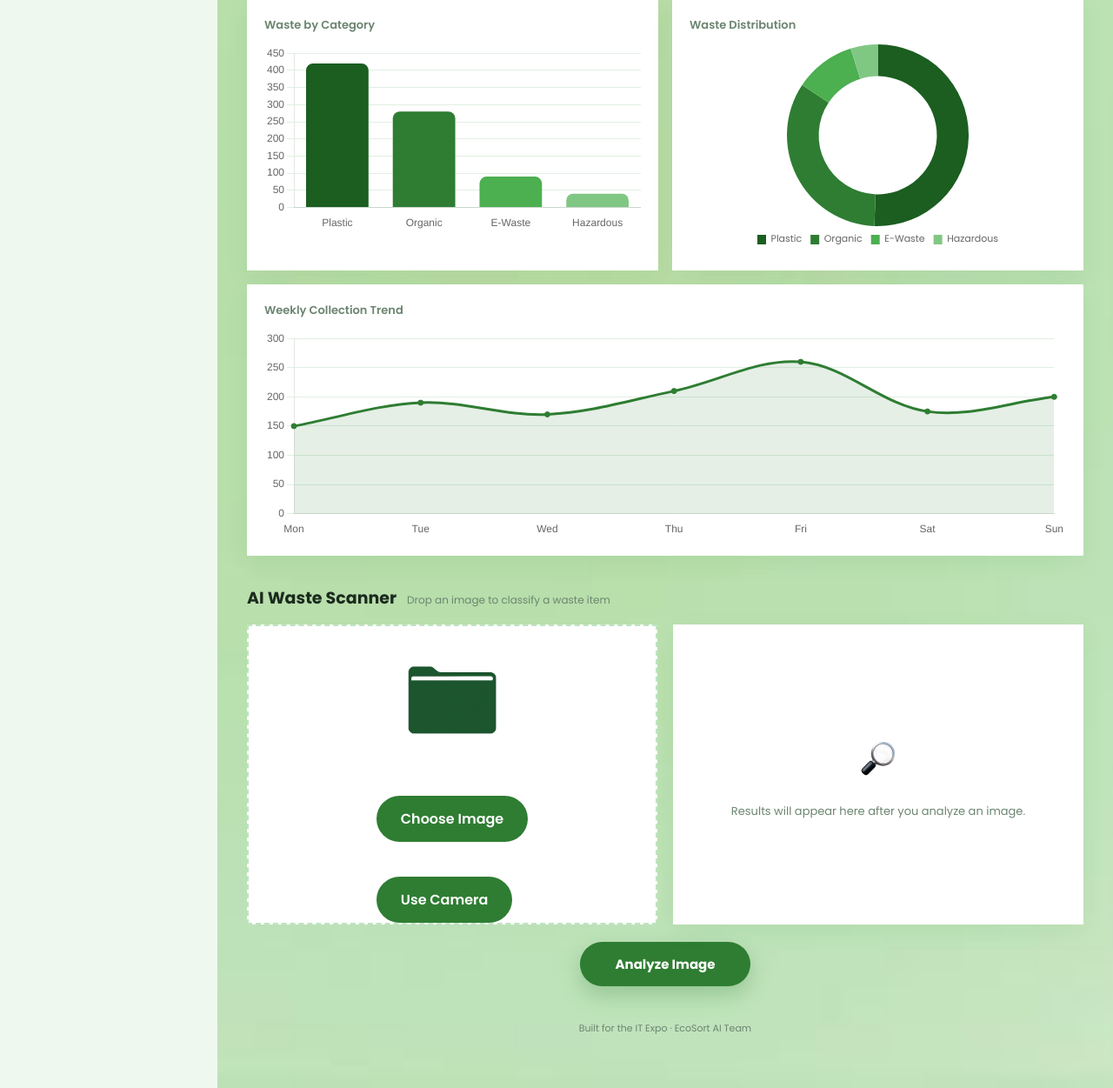
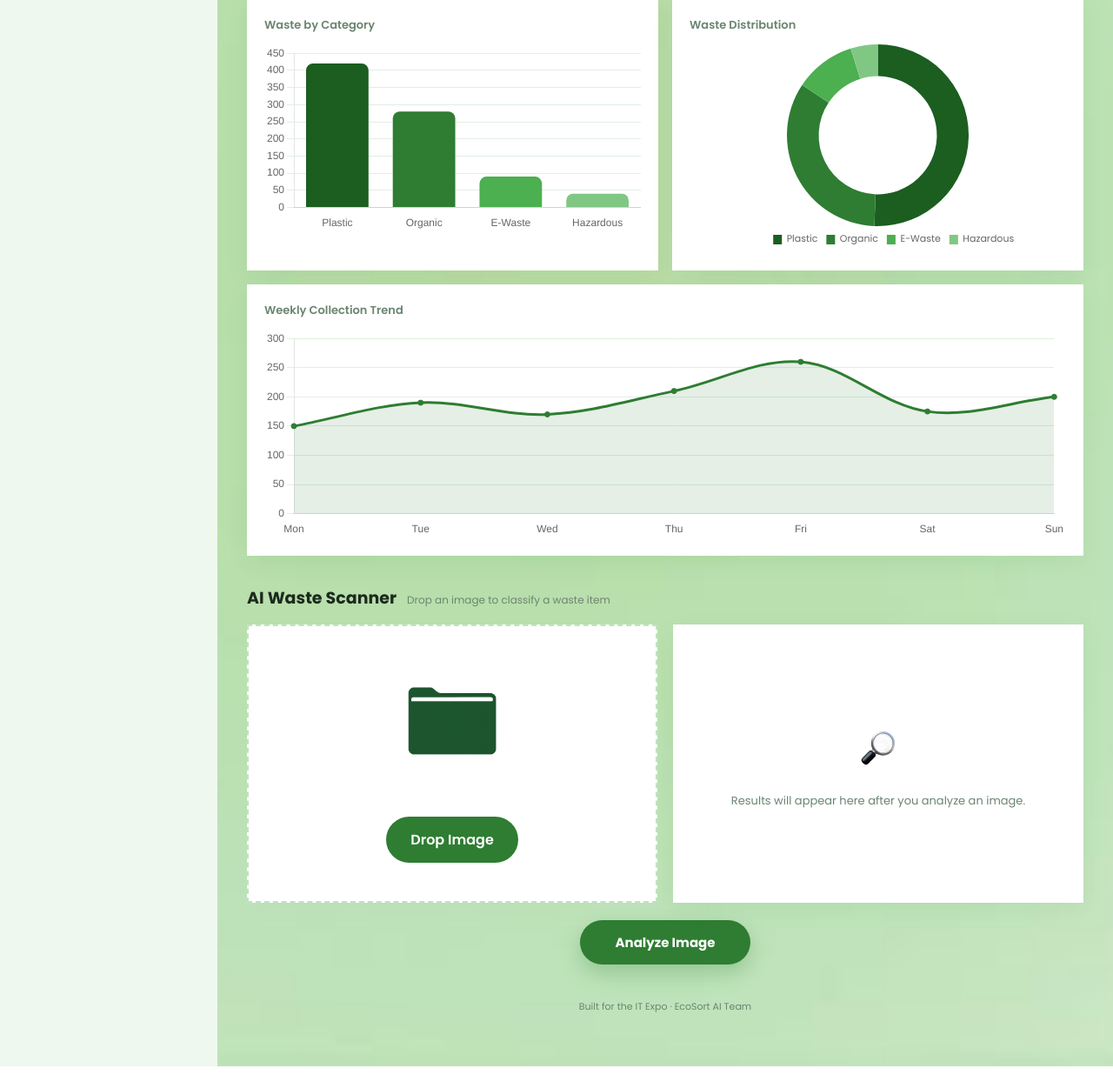
Before and after one commit to bhoomikapinto127/ecosort-ai, a Flask app: page / in a window 1280 px wide. Shown: the part 961-2212 px from the top of the page at 87% size. After the commit the page ends 2187 px from the top, so only its background shows below. Run offline with Flask 3, Linux system fonts and the light colour scheme.

Commit message:
updated files

```diff
--- a/templates/index.html
+++ b/templates/index.html
@@ -264,20 +264,10 @@ History        </a>
 
 <div class="upload-actions">
   <button type="button" id="choose-file-btn" class="choose-file-btn">
-      Choose Image
+      Drop Image
   </button>
 
-  <button type="button" id="camera-btn" class="choose-file-btn">
-      Use Camera
-  </button>
 
-  <button type="button" id="capture-btn" class="choose-file-btn" hidden>
-      Capture Photo
-  </button>
-
-  <button type="button" id="close-camera-btn" class="choose-file-btn" hidden>
-      Close Camera
-  </button>
 </div>
 
 <input type="file" id="file-input" accept="image/*" hidden>
```
Also changed, not shown: ecosort.db.
